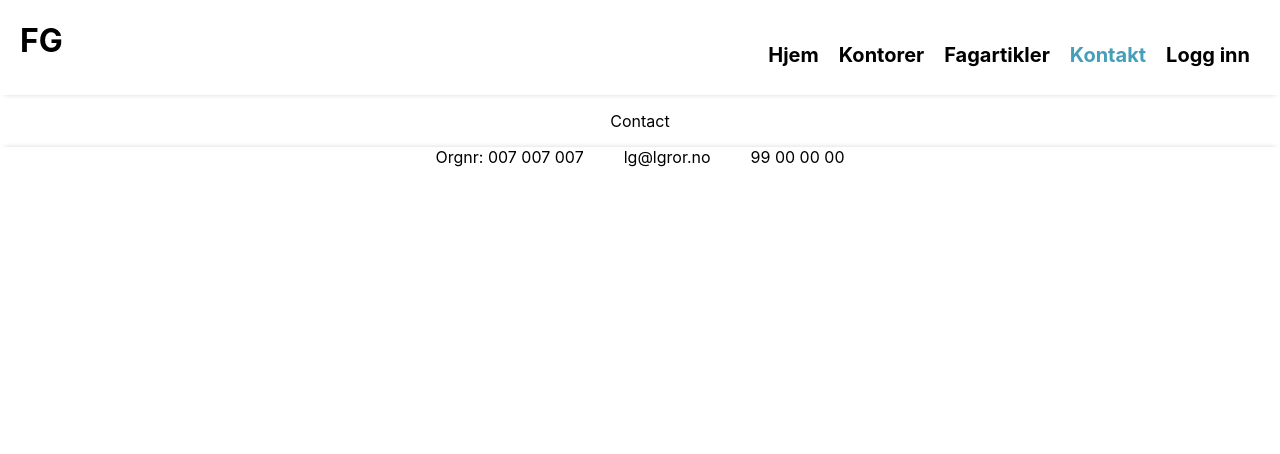
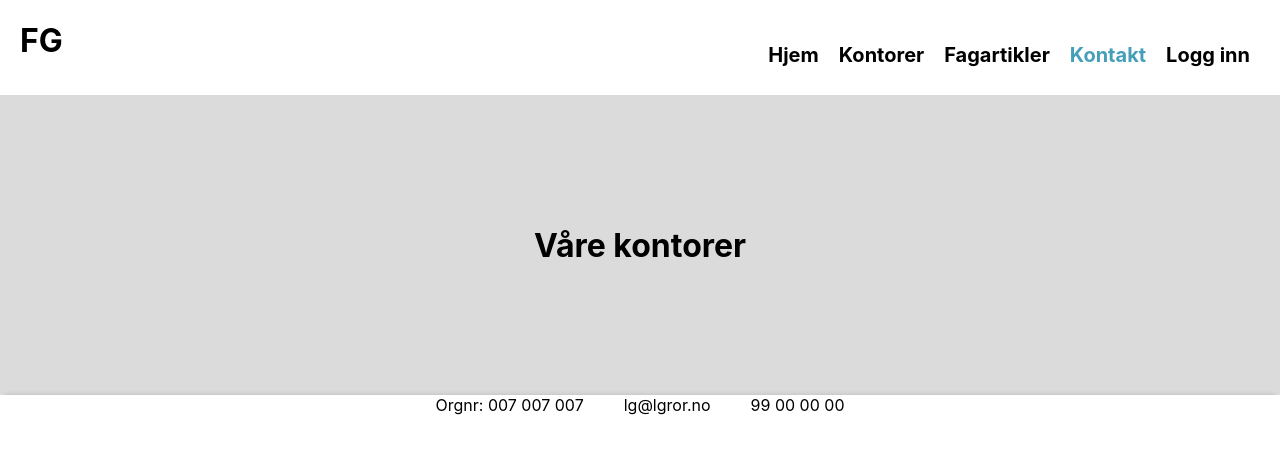
Before and after one commit to TrueHorror/webapplikasjoner_eksamen, a React (Create React App) app in the folder rorlegger/client/: page /contact in a window 1280 px wide. Shown: the top 454 px of the page. Built offline with nearby package versions, Linux system fonts and the light colour scheme.

Commit message:
Modified contact.js before forgot to switch branch

```diff
--- a/rorlegger/client/src/pages/Contact.js
+++ b/rorlegger/client/src/pages/Contact.js
@@ -1,5 +1,14 @@
+import { StyledBanner, StyledMainContent } from '../styles/Styled';
+
 function Contact() {
-  return <p>Contact</p>;
+  return (
+    <>
+      <StyledBanner>
+        <h1>Våre kontorer</h1>
+      </StyledBanner>
+      <StyledMainContent />
+    </>
+  );
 }
 
 export default Contact;
```
